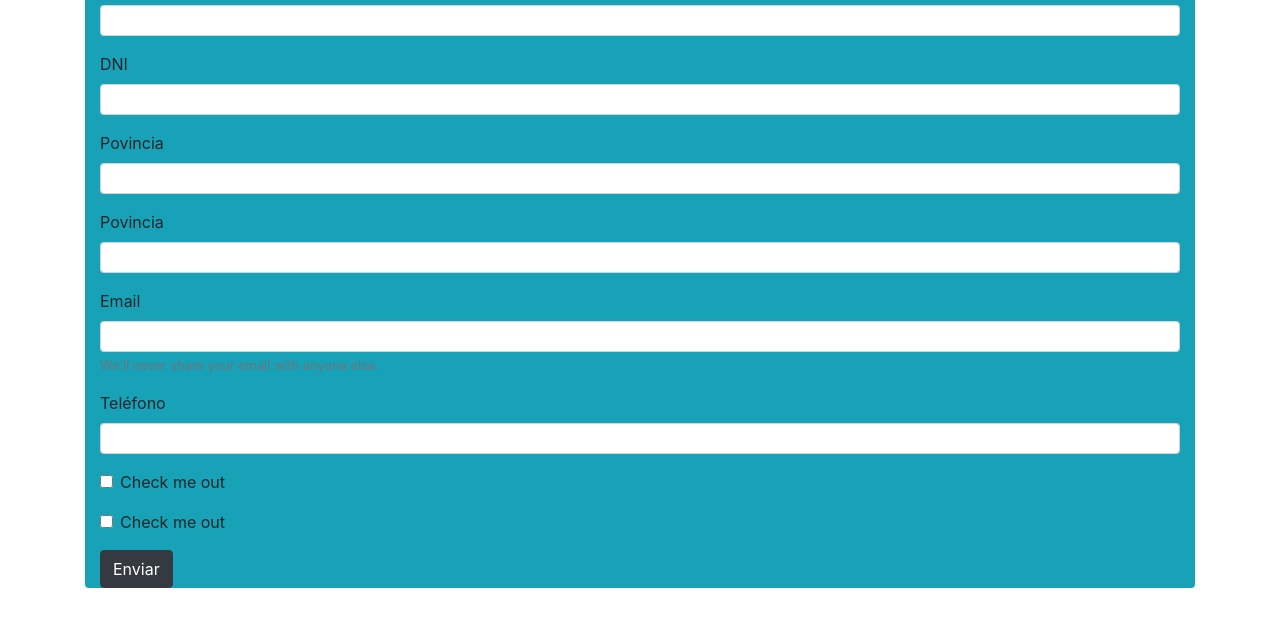
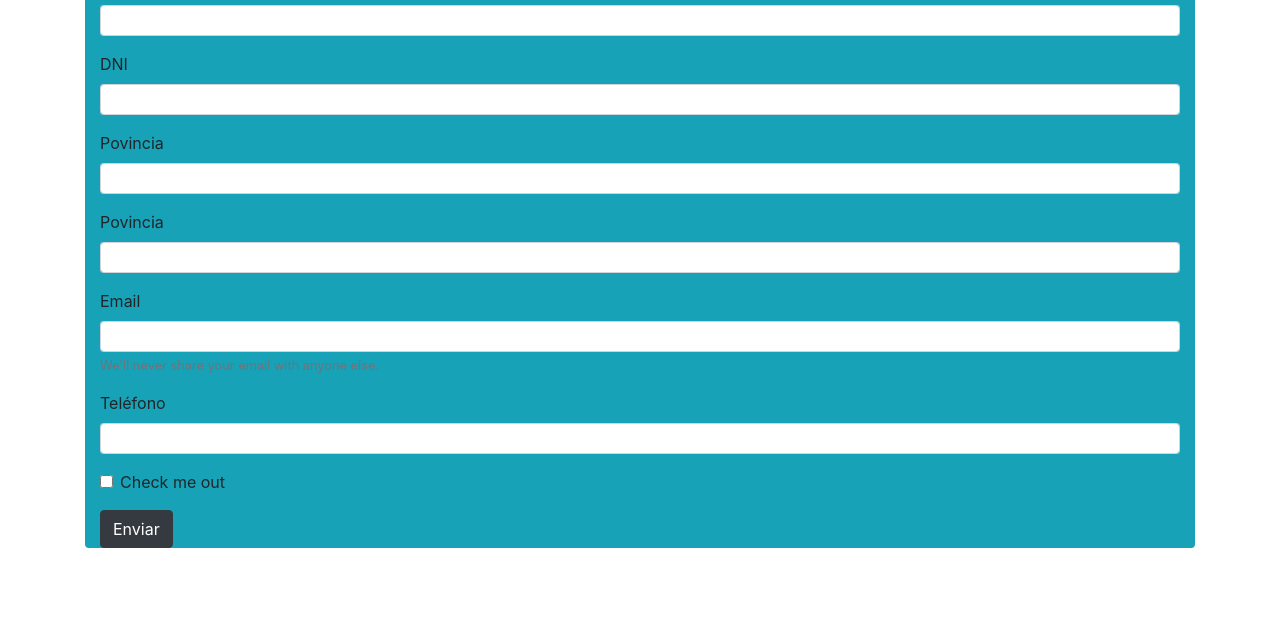
Before and after one commit to jsanchezperuga/Form_regirstro_NT1, a plain HTML site: page index.html in a window 1280 px wide. Shown: the part 107-734 px from the top of the page. Drawn offline with nearby package versions, Linux system fonts and the light colour scheme.

Commit message:
elimine el check duplicado
sin cambios

```diff
--- a/index.html
+++ b/index.html
@@ -60,10 +60,6 @@
                               <input type="checkbox" class="form-check-input" id="exampleCheck1">
                               <label class="form-check-label" for="exampleCheck1">Check me out</label>
                             </div>
-                            <div class="form-group form-check">
-                              <input type="checkbox" class="form-check-input" id="exampleCheck1">
-                              <label class="form-check-label" for="exampleCheck1">Check me out</label>
-                            </div>
                             <div>
                                 <button type="submit" class="btn btn-dark" id="btnSubmit">Enviar</button>
                             </div>
```
